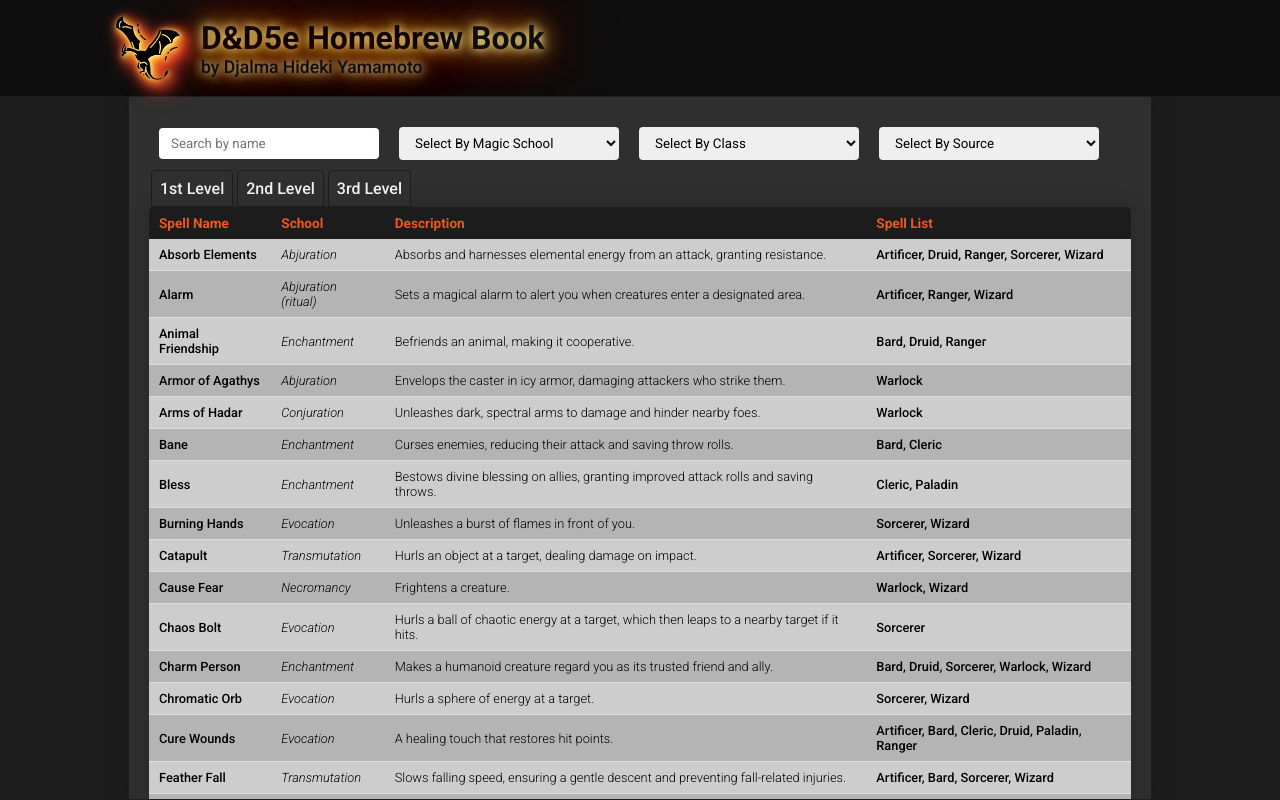
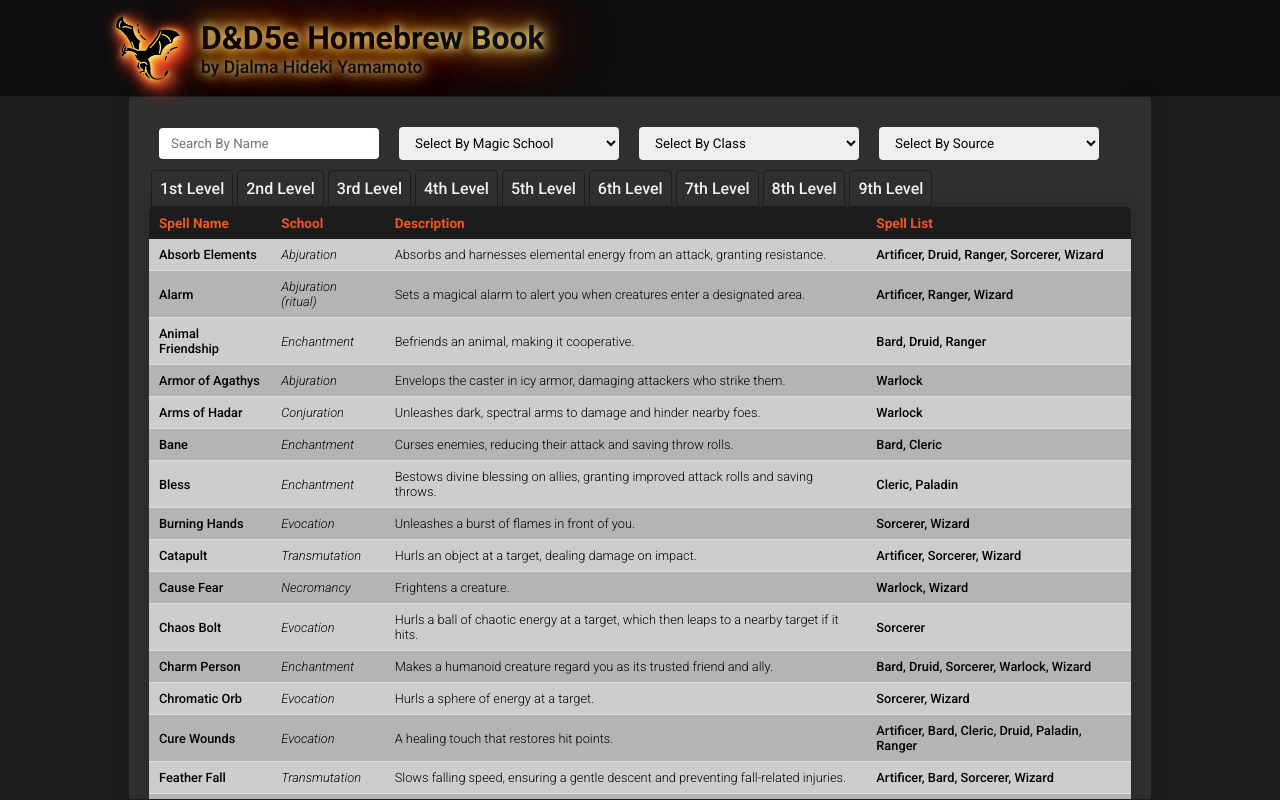
Before and after one commit to YH1d3k12/homebrew-book, a React (Create React App) app: page /spellbook in a window 1280 px wide. Built offline with nearby package versions, Linux system fonts and the light colour scheme.

Commit message:
Chore: Some adjustments

```diff
--- a/src/components/tab/TableTab.jsx
+++ b/src/components/tab/TableTab.jsx
@@ -12,6 +12,12 @@ const TableTabs = ({setCurrentLevel}) => {
             <button className="table-tab" onClick={() => handleChangeLevel(1)}>1st Level</button>
             <button className="table-tab" onClick={() => handleChangeLevel(2)}>2nd Level</button>
             <button className="table-tab" onClick={() => handleChangeLevel(3)}>3rd Level</button>
+            <button className="table-tab" onClick={() => handleChangeLevel(4)}>4th Level</button>
+            <button className="table-tab" onClick={() => handleChangeLevel(5)}>5th Level</button>
+            <button className="table-tab" onClick={() => handleChangeLevel(6)}>6th Level</button>
+            <button className="table-tab" onClick={() => handleChangeLevel(7)}>7th Level</button>
+            <button className="table-tab" onClick={() => handleChangeLevel(8)}>8th Level</button>
+            <button className="table-tab" onClick={() => handleChangeLevel(9)}>9th Level</button>
         </div>
     )
 }
--- a/src/features/spellBook/components/search/SearchByName.jsx
+++ b/src/features/spellBook/components/search/SearchByName.jsx
@@ -16,7 +16,7 @@ const SearchByName = ({ value, onChange }) => {
         <input
             className="search-input"
             type="text"
-            placeholder="Search by name"
+            placeholder="Search By Name"
             value={inputValue}
             onChange={(e) => setInputValue(e.target.value)}
         />
```
